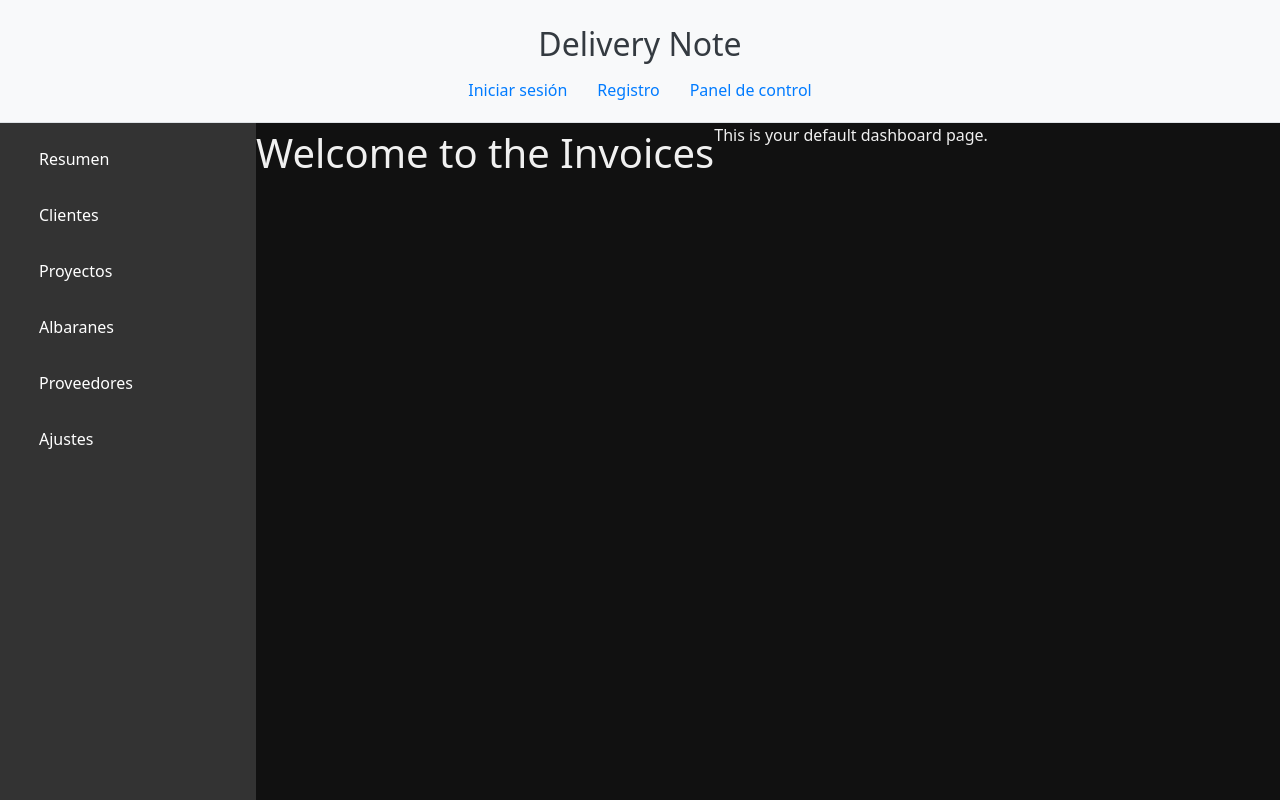
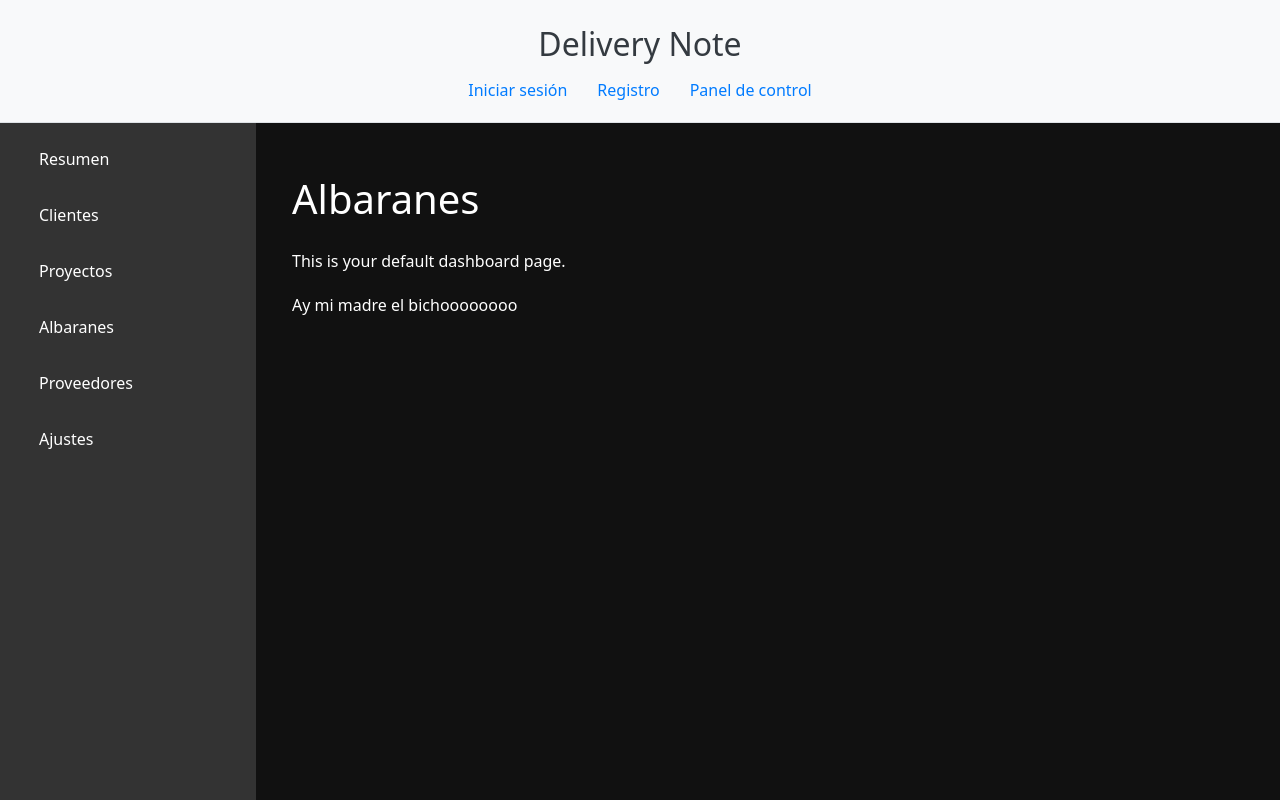
Before and after one commit to Kaaxerd/deliverynote, a Next.js app: page /invoices in a window 1280 px wide. Built offline with nearby package versions, Linux system fonts and the light colour scheme.

Commit message:
CSS actualizado correctamente en las páginas

```diff
--- a/src/app/dashboard/styles.css
+++ b/src/app/dashboard/styles.css
@@ -5,15 +5,23 @@
 }
 
 .main {
-    display: flex; /* Diseño en fila */
+    display: flex;
     flex: 1;
 }
 
 .content {
-    flex-direction: row;
+    display: flex;
+    flex-direction: column;
     flex: 1;
     padding: 16px;
-    overflow-y: auto;
+    margin-top: 20px;
+    margin-left: 20px;
+    margin-right: 20px;
     box-sizing: border-box;
-    background-color: #f9f9f9;
+    background-color: #111111; /* Fondo negro */
+    color: white; /* Texto blanco */
 }
+
+.content h1, .content p {
+    margin: 10px 0;
+}
--- a/src/app/invoices/page.js
+++ b/src/app/invoices/page.js
@@ -3,14 +3,19 @@ import Header from '../components/Header';
 import Sidebar from '../components/Sidebar';
 import '../dashboard/styles.css';
 
-export default function DeliveryNotePage() {
+export default function DashboardPage() {
     return (
         <div className='layout'>
             <Header />
             <div className='main'>
                 <Sidebar />
-                <h1>Welcome to the Invoices</h1>
-                <p>This is your default dashboard page.</p>
+
+                <div className='content'>
+                    <h1>Albaranes</h1>
+                    <p>This is your default dashboard page.</p>
+                    <p>Ay mi madre el bichoooooooo</p>
+                </div>
+
             </div>
         </div>
     );
```
Also changed, not shown: src/app/clients/page.js (+8 -3 lines), src/app/dashboard/page.js (+7 -2 lines), src/app/projects/page.js (+8 -3 lines), src/app/suppliers/page.js (+8 -3 lines).
